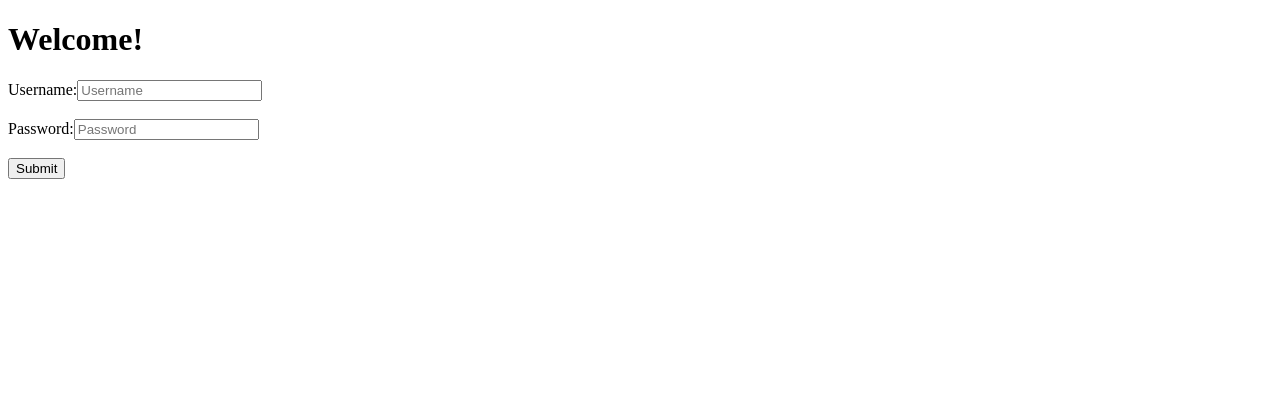
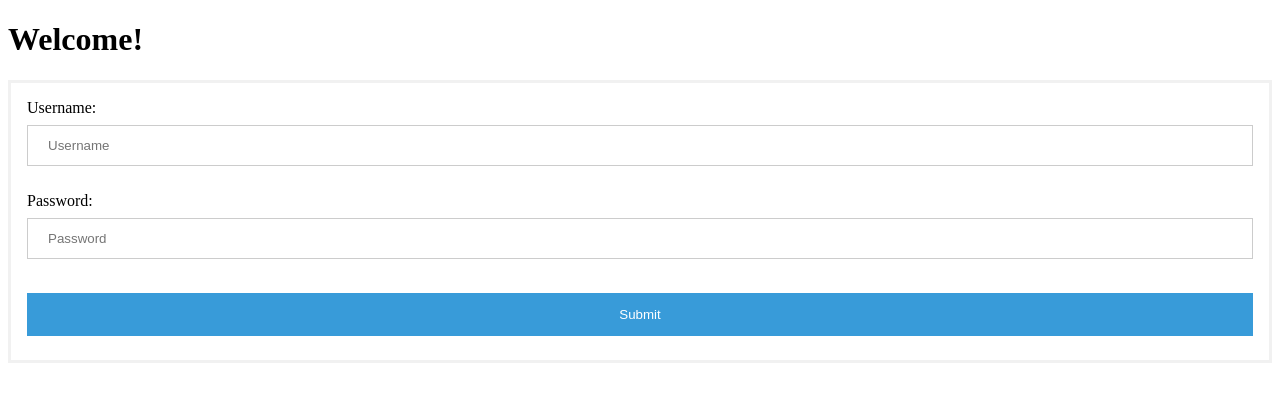
Before and after one commit to ash730xo/Portfolio_Website, a React (Vite) app: page / in a window 1280 px wide. Shown: the top 402 px of the page. Built offline with nearby package versions, Linux system fonts and the light colour scheme.

Commit message:
css styling for login page

```diff
--- a/src/App.jsx
+++ b/src/App.jsx
@@ -2,6 +2,7 @@ import React from 'react'
 import './App.css'
 
 import Login_page from './Pages/Login_page'
+
 
 function App() {
 
--- a/src/Pages/Login_page.jsx
+++ b/src/Pages/Login_page.jsx
@@ -1,6 +1,7 @@
 // Project #1 log in page 09/23/2023
 
 import React, { useState } from 'react'
+import '../Styles/loginStyles.css'
 
 function Login_page() {
 
@@ -10,8 +11,8 @@ function Login_page() {
     //onClick handle submit function
     function handleSubmit(e) {
         e.preventDefault();
-        alert("Welcome " + username)
-        console.log(username, password)
+        alert(" Welcome " + username)
+        console.log(password)
 
     }
 
@@ -32,6 +33,7 @@ function Login_page() {
                         placeholder='Username'
                         value= {username}
                         onChange={event => setUserName(event.target.value)}
+
                         />
                 </div>
 
@@ -45,6 +47,7 @@ function Login_page() {
                         placeholder='Password'
                         value= {password}
                         onChange={event => setPassword(event.target.value)}
+
                     />
                 </div>
 
--- /dev/null
+++ b/src/Styles/loginStyles.css
@@ -0,0 +1,37 @@
+/* Creates a box around the whole form while making it solid an off white */
+form {border: 3px solid #f1f1f1;}
+
+/* input styles
+    Makes the input box full size of the screen, while addig space between the words and text box, stacking them ontop of each other and giving it a light texbpx border color */
+input[type=text], input[type=password] {
+    width: 100%;
+    padding: 12px 20px;
+    margin: 8px 0;
+    display: inline-block;
+    border: 1px solid #ccc;
+    box-sizing: border-box;
+  }
+
+
+  /* Button styles
+        Makes the background color a light blue with white text, points text when on it while making with 100% of the screen
+  */
+  button {
+    background-color: rgb(56, 155, 217);
+    color: white;
+    padding: 14px 20px;
+    margin: 8px 0;
+    border: none;
+    cursor: pointer;
+    width: 100%;
+  }
+
+  /* When the user hovers over the button in becomes a little bit more transparent */
+  button:hover {
+    opacity: 0.8;
+  }
+
+  /* Takes the login_container className and adds padding all around by 16px */
+  .login_container {
+    padding: 16px;
+  }
```
